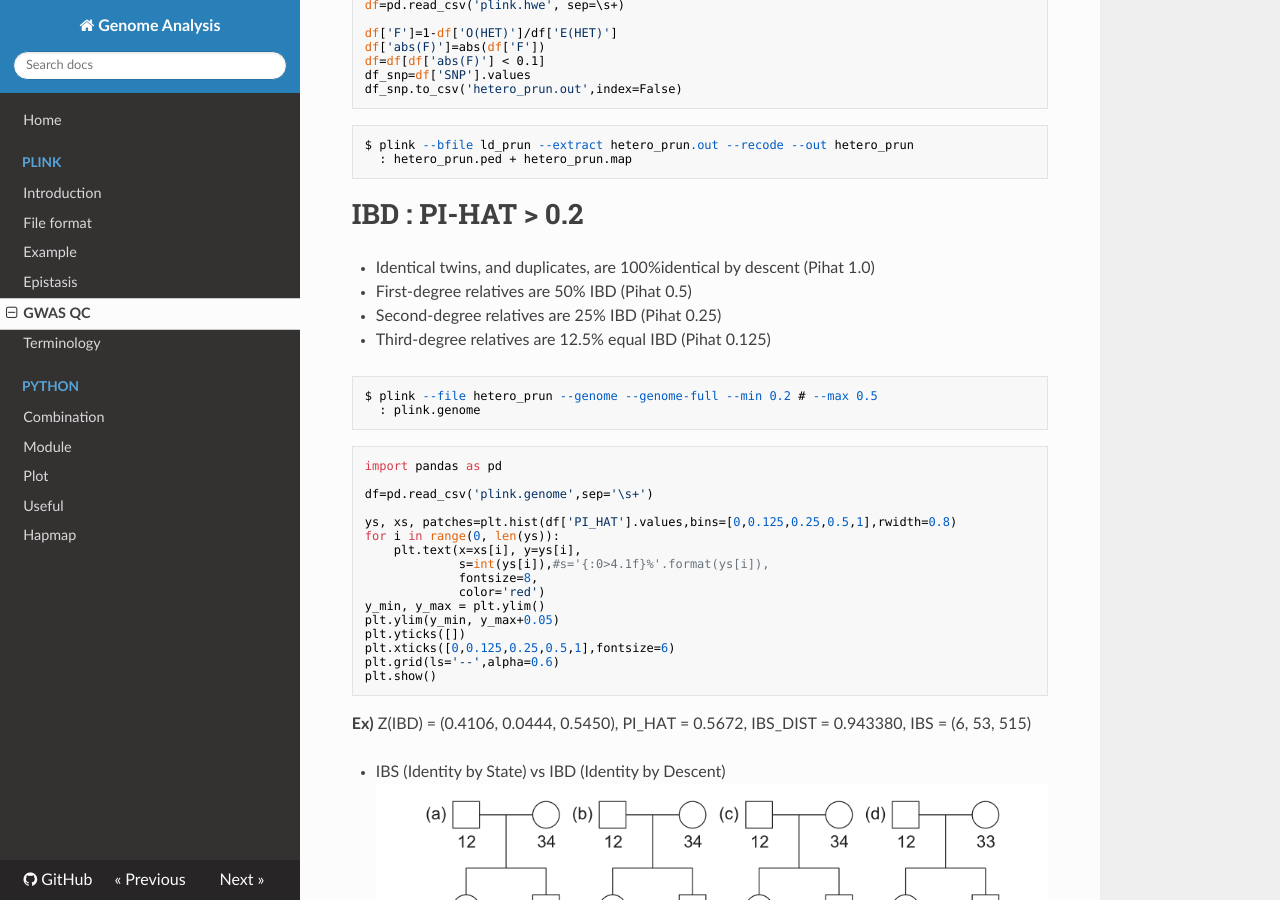
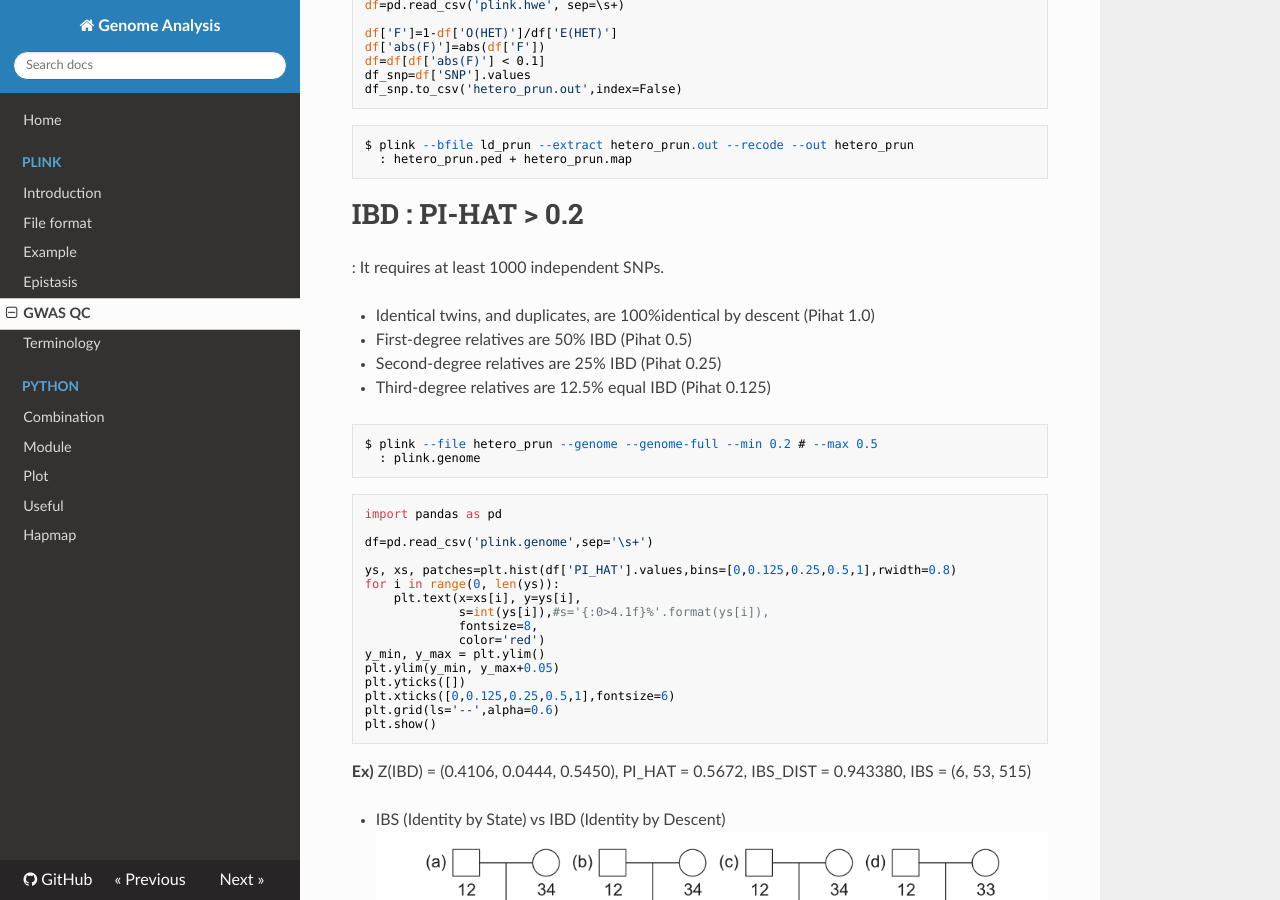
Before and after one commit to WonyoungCho/plink, an MkDocs documentation site: the page built from docs/GWAS.md, in a window 1280 px wide and 900 px high, scrolled down 906 px. Built offline with MkDocs 1.6.1, drawn with Linux system fonts in a browser that asks for light colours; nearby versions of some CDN libraries; old or Windows-style settings are respelled for this version of MkDocs.

Commit message:
Update GWAS.md

````diff
--- a/docs/GWAS.md
+++ b/docs/GWAS.md
@@ -47,6 +47,8 @@ $ plink --bfile ld_prun --extract hetero_prun.out --recode --out hetero_prun
 ```
 
 # IBD : PI-HAT > 0.2
+: It requires at least 1000 independent SNPs.
+
 - Identical twins, and duplicates, are 100%identical by descent (Pihat 1.0)
 - First-degree relatives are 50% IBD (Pihat 0.5)
 - Second-degree relatives are 25% IBD (Pihat 0.25)
````
